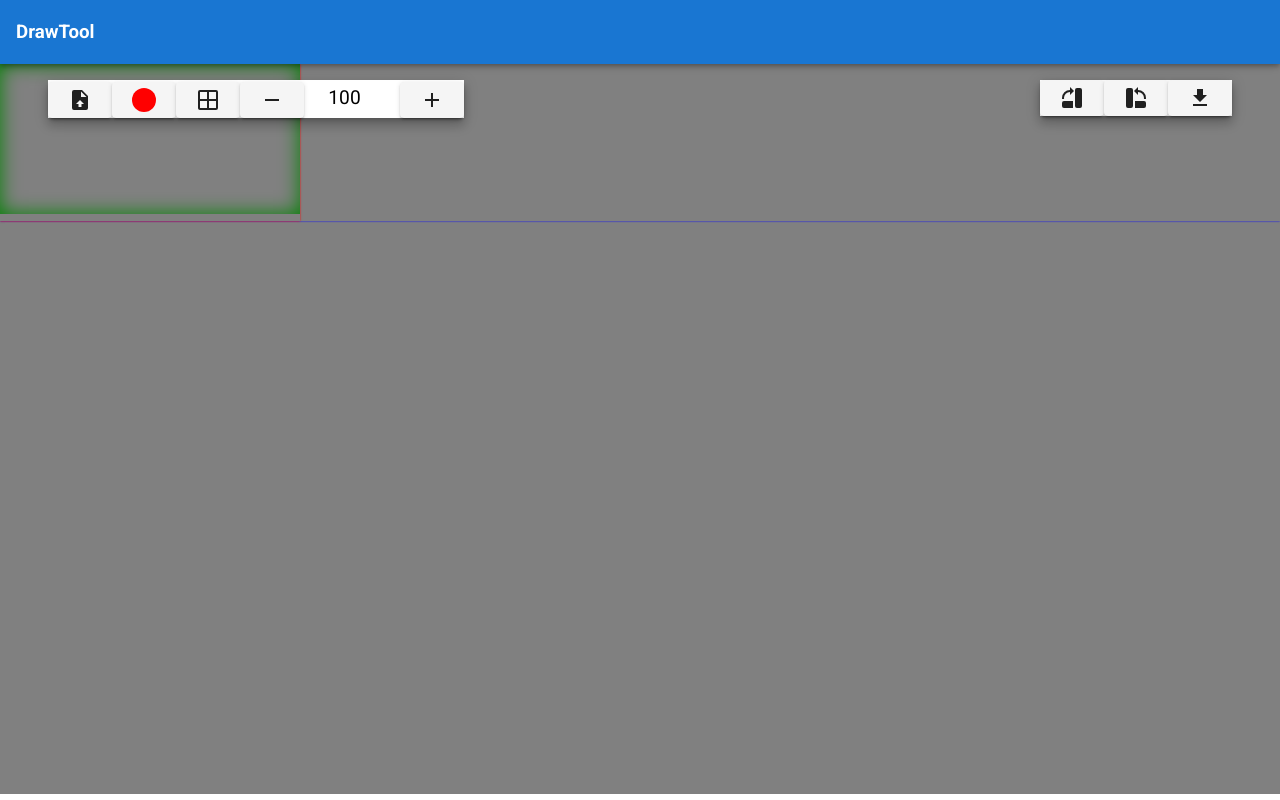
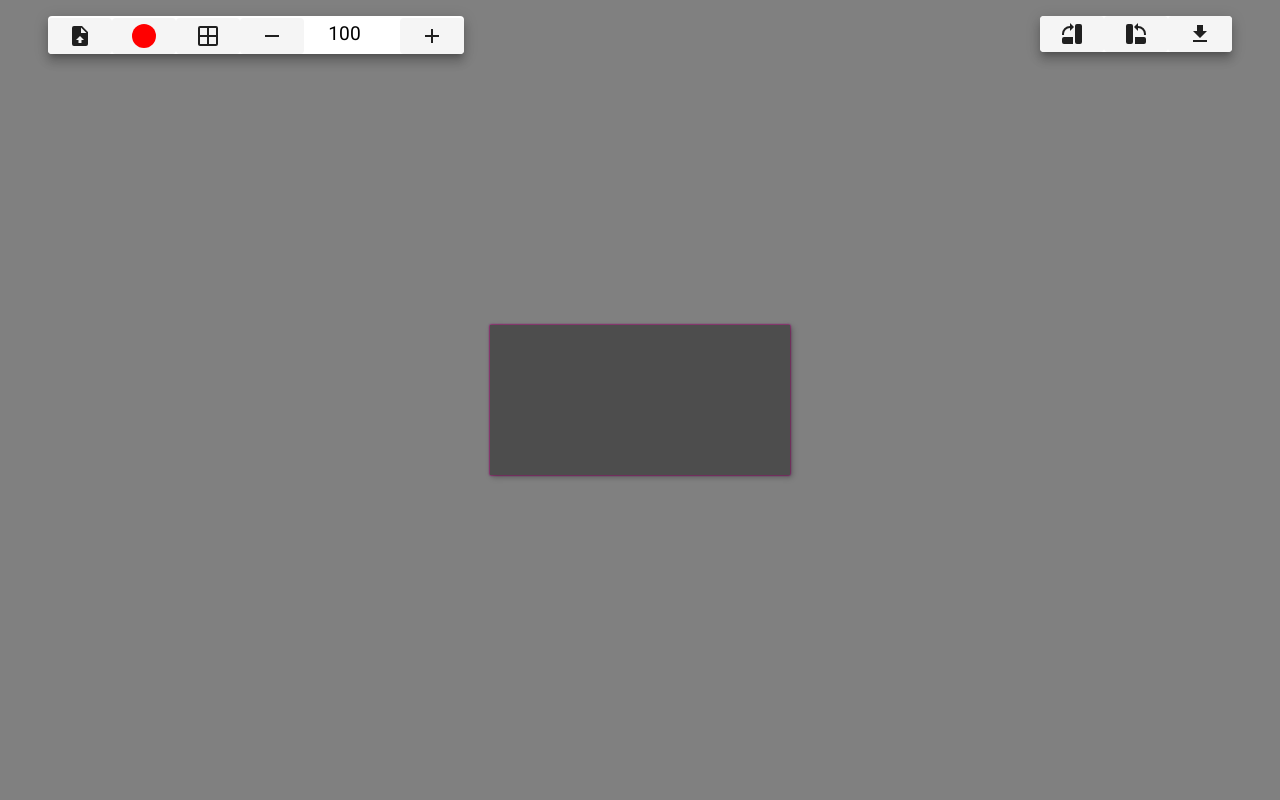
Before and after one commit to brujo-rojas/drawtool, a Vue app: page /grid in a window 1280 px wide. Built offline with nearby package versions, Linux system fonts and the light colour scheme.

Commit message:
avance en interface

```diff
--- a/src/App.vue
+++ b/src/App.vue
@@ -1,8 +1,5 @@
 <template>
   <v-app>
-    <v-app-bar app color="primary" dark>
-      <h3>DrawTool</h3>
-    </v-app-bar>
 
     <v-main>
       <router-view />
--- a/src/views/Grid.vue
+++ b/src/views/Grid.vue
@@ -1,7 +1,7 @@
 <template>
   <div class="draw-view">
-    <v-sheet class="tools-bar elevation-8">
-      <v-btn @click="$refs.fileInput.click()">
+    <v-sheet class="tools-bar elevation-8" rounded>
+      <v-btn @click="$refs.fileInput.click()" class="elevation-0">
         <v-icon> {{ icons.upload }} </v-icon>
       </v-btn>
       <v-menu
@@ -10,7 +10,7 @@
         offset-x
       >
         <template v-slot:activator="{ on, attrs }">
-          <v-btn v-bind="attrs" v-on="on">
+          <v-btn v-bind="attrs" v-on="on" class="elevation-0">
             <v-avatar :color="gridColor" size="24"></v-avatar>
           </v-btn>
         </template>
@@ -25,15 +25,15 @@
           ></v-color-picker>
         </v-card>
       </v-menu>
-      <v-btn @click="drawGrid()">
+      <v-btn @click="drawGrid()" class="elevation-0">
         <v-icon> {{ icons.grid }} </v-icon>
       </v-btn>
 
-      <v-btn @click="pixelSquare > 0 ? pixelSquare -= 10 : ''">
+      <v-btn @click="setPixelSquare(-10)"  a="pixelSquare > 0 ? pixelSquare -= 10 : ''" class="elevation-0">
         <v-icon> {{ icons.minus}} </v-icon>
       </v-btn>
       <input @change="drawGrid()" class="minimal" type="number" v-model="pixelSquare">
-      <v-btn @click="pixelSquare += 10">
+      <v-btn @click="setPixelSquare(10)" class="elevation-0">
         <v-icon> {{ icons.plus }} </v-icon>
       </v-btn>
 
@@ -46,14 +46,15 @@
       />
 
     </v-sheet>
-    <v-sheet class="tools-bar-right elevation-8">
-      <v-btn @click="rotate()">
+
+    <v-sheet class="tools-bar-right elevation-8" rounded>
+      <v-btn @click="rotate()" class="elevation-0">
         <v-icon> {{ icons.right }} </v-icon>
       </v-btn>
-      <v-btn @click="rotate(false)">
+      <v-btn @click="rotate(false)" class="elevation-0">
         <v-icon> {{ icons.left }} </v-icon>
       </v-btn>
-      <v-btn @click="download()">
+      <v-btn @click="download()" class="elevation-0">
         <v-icon> {{ icons.download }} </v-icon>
       </v-btn>
 
@@ -65,6 +66,7 @@
         enctype="multipart/form-data"
       />
     </v-sheet>
+
     <div
       class="viewport-container"
       @mousemove.stop="move($event)"
@@ -125,7 +127,7 @@ export default class Grid extends Vue {
 
   private canvas: any = null;
   private context: any = null;
-  public pixelSquare = 100;
+  public pixelSquare= 100;
   private baseImage: HTMLImageElement = new Image();
   private rotation = 0;
   private scale = 1;
@@ -184,7 +186,7 @@ export default class Grid extends Vue {
       this.cleanImage();
       let h = this.canvas.height;
       let w = this.canvas.width;
-      let step = this.pixelSquare;
+      let step = parseFloat(this.pixelSquare);
       this.context.beginPath();
       for (var x = 0; x <= w; x += step) {
         this.context.moveTo(x, 0);
@@ -223,10 +225,16 @@ export default class Grid extends Vue {
     this.setCssVar("--scale", this.scale);
   }
 
+  public setPixelSquare(num:number):void{
+    this.pixelSquare = parseFloat(this.pixelSquare) + num;
+    this.drawGrid();
+  }
+
   public move(event: any): void {
+    debugger;
     if(event.currentTarget.classList.contains("viewport-container")){
-      this.setCssVar("--ruler-x", event.layerX);
-      this.setCssVar("--ruler-y", event.layerY);
+      this.setCssVar("--ruler-x", event.pageX);
+      this.setCssVar("--ruler-y", event.pageY);
       if(this.draging){
         this.x = this.x + event.movementX;
         this.y = this.y + event.movementY;
@@ -257,7 +265,7 @@ export default class Grid extends Vue {
   height: 100%;
   position: relative;
   background: grey;
-  max-height: calc(100vh - 70px);
+  max-height: 100vh;
   max-width: 100%;
 
   input.minimal{
@@ -284,6 +292,10 @@ export default class Grid extends Vue {
     overflow: hidden;
     width: 100%;
     height: 100%;
+    display: flex;
+    justify-content: center;
+    align-items: center;
+
     .ruler {
       position: absolute;
       left: 0;
@@ -316,7 +328,9 @@ export default class Grid extends Vue {
       transition: rotate 0.3s ease-in;
       transform: rotate(calc(1deg * var(--rotation)));
       box-shadow: 0px 0px 2px red;
-      width: fit-content;
+      display: flex;
+      justify-content: center;
+      align-items: center;
     }
     .positioner{
       transform: translate(calc(var(--x) * 1px), calc(var(--y) * 1px));
@@ -324,12 +338,15 @@ export default class Grid extends Vue {
     }
     #viewport {
       box-shadow: 2px 2px 6px rgba(0, 0, 0, 0.3);
-      width: calc(100% * var(--scale));
+      // width: calc(100% * var(--scale));
+      max-width: 500%;
+      min-width: 10%;
+      zoom: var(--scale);
       height: 90%;
-      //transform-origin: calc(50vw + var(--ruler-x)*1px) calc(50vh + var(--ruler-y) * 1px);
-      transition: all 0.1s ease;
-      //transform: scale(var(--scale));
-      box-shadow: inset 0px 0px 20px green;
+      background: rgba(0, 0, 0, 0.4);
+      //transition: all 0.1s ease;
+      //    transform-origin: calc(50vw + var(--ruler-x)*1px) calc(50vh + var(--ruler-y) * 1px);
+      //    transform: scale(var(--scale));
     }
   }
 }
```
